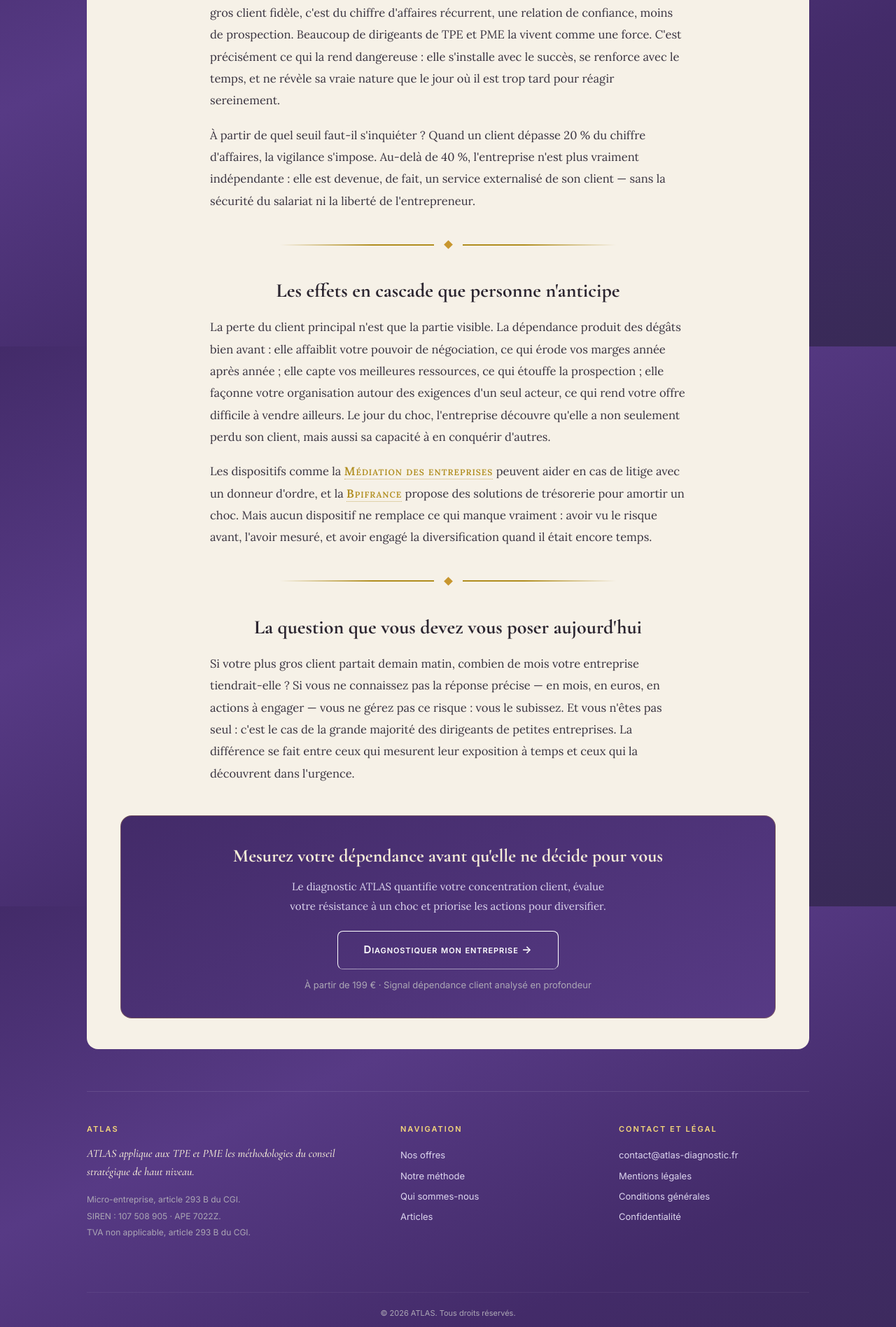
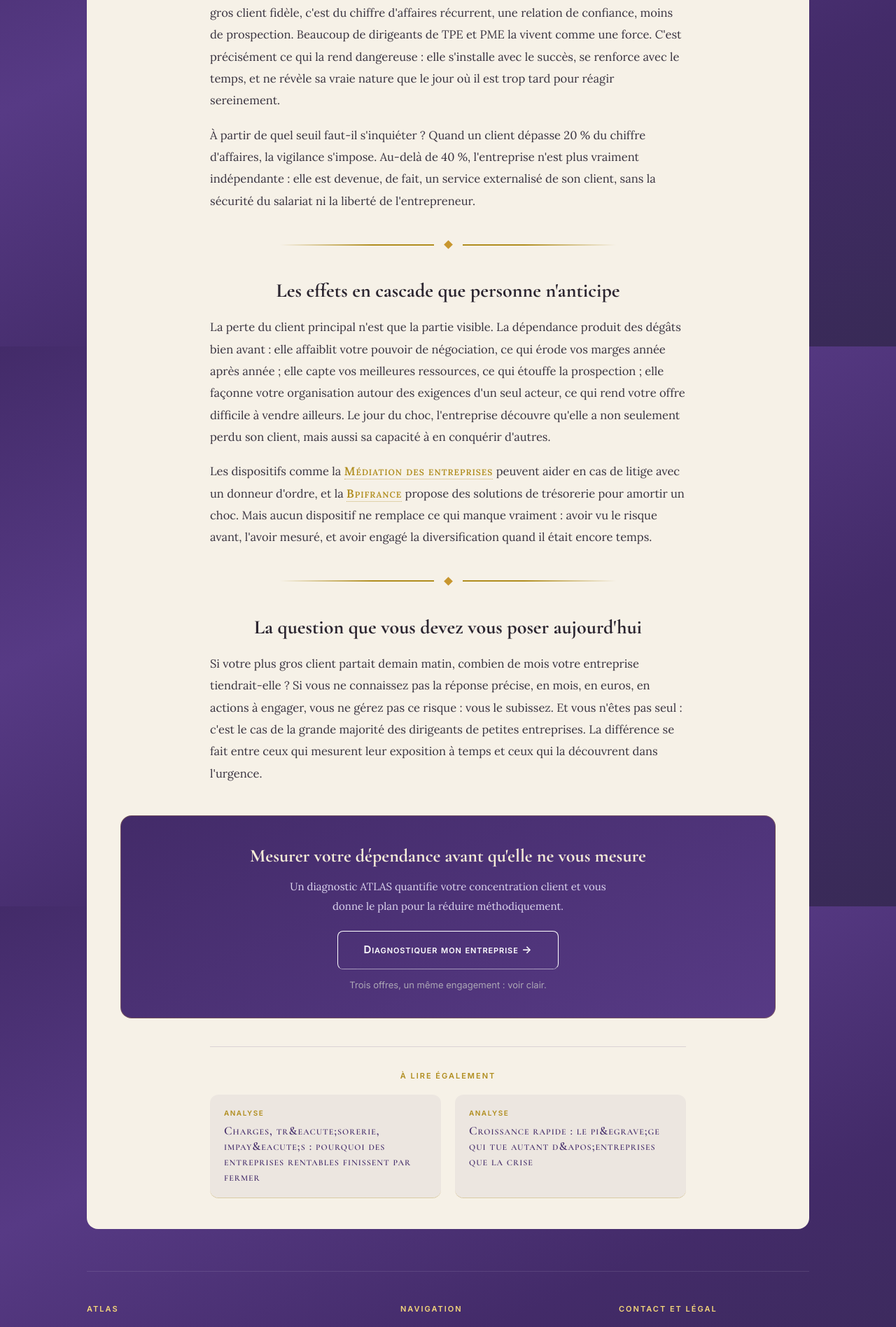
Before and after one commit to gabrielsimonetti62-hub/atlas-diagnostic, a Next.js app: page /articles/dependance-client-danger-silencieux in a window 1280 px wide. Shown: the part 1105-3001 px from the top of the page at 70% size. Built offline with nearby package versions, Linux system fonts and the light colour scheme.

Commit message:
Update page.js

```diff
--- a/app/articles/dependance-client-danger-silencieux/page.js
+++ b/app/articles/dependance-client-danger-silencieux/page.js
@@ -1,4 +1,4 @@
-import { ArticleShell, ConversionBanner, GoldSep } from "../../components";
+import { ArticleShell, ConversionBanner, GoldSep, ArticleRelated } from "../../components";
 
 export const metadata = {
   title: "Dépendre d'un seul client : le danger silencieux qui menace les TPE et PME | ATLAS",
@@ -8,23 +8,27 @@ export const metadata = {
 export default function ArticleDependanceClient() {
   return (
     <ArticleShell label="Analyse" title="D&eacute;pendre d&apos;un seul client : le danger silencieux qui menace les TPE et PME" image="/images/imprimeur.jpg" imageAlt="Imprimeur contr&ocirc;lant une production dans son atelier">
-      <p>C&apos;est une histoire que connaissent tous les experts-comptables. Un imprimeur qui travaille depuis quinze ans pour le m&ecirc;me donneur d&apos;ordre. Un sous-traitant du b&acirc;timent dont un promoteur repr&eacute;sente les deux tiers de l&apos;activit&eacute;. Une consultante dont un grand compte remplit l&apos;agenda depuis trois ans. Tout va bien &mdash; jusqu&apos;au courriel qui annonce un changement de prestataire, une r&eacute;organisation, une baisse de budget. En quelques semaines, une entreprise saine se retrouve en p&eacute;ril.</p>
+      <p>C&apos;est une histoire que connaissent tous les experts-comptables. Un imprimeur qui travaille depuis quinze ans pour le m&ecirc;me donneur d&apos;ordre. Un sous-traitant du b&acirc;timent dont un promoteur repr&eacute;sente les deux tiers de l&apos;activit&eacute;. Une consultante dont un grand compte remplit l&apos;agenda depuis trois ans. Tout va bien, jusqu&apos;au courriel qui annonce un changement de prestataire, une r&eacute;organisation, une baisse de budget. En quelques semaines, une entreprise saine se retrouve en p&eacute;ril.</p>
       <GoldSep />
       <h2>Pourquoi ce risque est invisible au quotidien</h2>
       <p>La d&eacute;pendance client ne fait pas mal tant qu&apos;elle dure. Au contraire : elle rassure. Un gros client fid&egrave;le, c&apos;est du chiffre d&apos;affaires r&eacute;current, une relation de confiance, moins de prospection. Beaucoup de dirigeants de TPE et PME la vivent comme une force. C&apos;est pr&eacute;cis&eacute;ment ce qui la rend dangereuse : elle s&apos;installe avec le succ&egrave;s, se renforce avec le temps, et ne r&eacute;v&egrave;le sa vraie nature que le jour o&ugrave; il est trop tard pour r&eacute;agir sereinement.</p>
-      <p>&Agrave; partir de quel seuil faut-il s&apos;inqui&eacute;ter ? Quand un client d&eacute;passe 20 % du chiffre d&apos;affaires, la vigilance s&apos;impose. Au-del&agrave; de 40 %, l&apos;entreprise n&apos;est plus vraiment ind&eacute;pendante : elle est devenue, de fait, un service externalis&eacute; de son client &mdash; sans la s&eacute;curit&eacute; du salariat ni la libert&eacute; de l&apos;entrepreneur.</p>
+      <p>&Agrave; partir de quel seuil faut-il s&apos;inqui&eacute;ter ? Quand un client d&eacute;passe 20 % du chiffre d&apos;affaires, la vigilance s&apos;impose. Au-del&agrave; de 40 %, l&apos;entreprise n&apos;est plus vraiment ind&eacute;pendante : elle est devenue, de fait, un service externalis&eacute; de son client, sans la s&eacute;curit&eacute; du salariat ni la libert&eacute; de l&apos;entrepreneur.</p>
       <GoldSep />
       <h2>Les effets en cascade que personne n&apos;anticipe</h2>
       <p>La perte du client principal n&apos;est que la partie visible. La d&eacute;pendance produit des d&eacute;g&acirc;ts bien avant : elle affaiblit votre pouvoir de n&eacute;gociation, ce qui &eacute;rode vos marges ann&eacute;e apr&egrave;s ann&eacute;e ; elle capte vos meilleures ressources, ce qui &eacute;touffe la prospection ; elle fa&ccedil;onne votre organisation autour des exigences d&apos;un seul acteur, ce qui rend votre offre difficile &agrave; vendre ailleurs. Le jour du choc, l&apos;entreprise d&eacute;couvre qu&apos;elle a non seulement perdu son client, mais aussi sa capacit&eacute; &agrave; en conqu&eacute;rir d&apos;autres.</p>
       <p>Les dispositifs comme la <a href="https://www.mediateur-des-entreprises.fr" target="_blank" rel="noopener">M&eacute;diation des entreprises</a> peuvent aider en cas de litige avec un donneur d&apos;ordre, et la <a href="https://www.bpifrance.fr" target="_blank" rel="noopener">Bpifrance</a> propose des solutions de tr&eacute;sorerie pour amortir un choc. Mais aucun dispositif ne remplace ce qui manque vraiment : avoir vu le risque avant, l&apos;avoir mesur&eacute;, et avoir engag&eacute; la diversification quand il &eacute;tait encore temps.</p>
       <GoldSep />
       <h2>La question que vous devez vous poser aujourd&apos;hui</h2>
-      <p>Si votre plus gros client partait demain matin, combien de mois votre entreprise tiendrait-elle ? Si vous ne connaissez pas la r&eacute;ponse pr&eacute;cise &mdash; en mois, en euros, en actions &agrave; engager &mdash; vous ne g&eacute;rez pas ce risque : vous le subissez. Et vous n&apos;&ecirc;tes pas seul : c&apos;est le cas de la grande majorit&eacute; des dirigeants de petites entreprises. La diff&eacute;rence se fait entre ceux qui mesurent leur exposition &agrave; temps et ceux qui la d&eacute;couvrent dans l&apos;urgence.</p>
+      <p>Si votre plus gros client partait demain matin, combien de mois votre entreprise tiendrait-elle ? Si vous ne connaissez pas la r&eacute;ponse pr&eacute;cise, en mois, en euros, en actions &agrave; engager, vous ne g&eacute;rez pas ce risque : vous le subissez. Et vous n&apos;&ecirc;tes pas seul : c&apos;est le cas de la grande majorit&eacute; des dirigeants de petites entreprises. La diff&eacute;rence se fait entre ceux qui mesurent leur exposition &agrave; temps et ceux qui la d&eacute;couvrent dans l&apos;urgence.</p>
       <ConversionBanner
-        title="Mesurez votre d&eacute;pendance avant qu&apos;elle ne d&eacute;cide pour vous"
-        text="Le diagnostic ATLAS quantifie votre concentration client, &eacute;value votre r&eacute;sistance &agrave; un choc et priorise les actions pour diversifier."
-        stat="&Agrave; partir de 199 &euro; &middot; Signal d&eacute;pendance client analys&eacute; en profondeur"
+        title="Mesurer votre d&eacute;pendance avant qu&apos;elle ne vous mesure"
+        text="Un diagnostic ATLAS quantifie votre concentration client et vous donne le plan pour la r&eacute;duire m&eacute;thodiquement."
+        stat="Trois offres, un m&ecirc;me engagement : voir clair."
       />
+      <ArticleRelated items={[
+        { label: "Analyse", title: "Charges, tr&eacute;sorerie, impay&eacute;s : pourquoi des entreprises rentables finissent par fermer", href: "/articles/tresorerie-entreprises-rentables" },
+        { label: "Analyse", title: "Croissance rapide : le pi&egrave;ge qui tue autant d&apos;entreprises que la crise", href: "/articles/croissance-rapide-piege" },
+      ]} />
     </ArticleShell>
   );
 }
```
